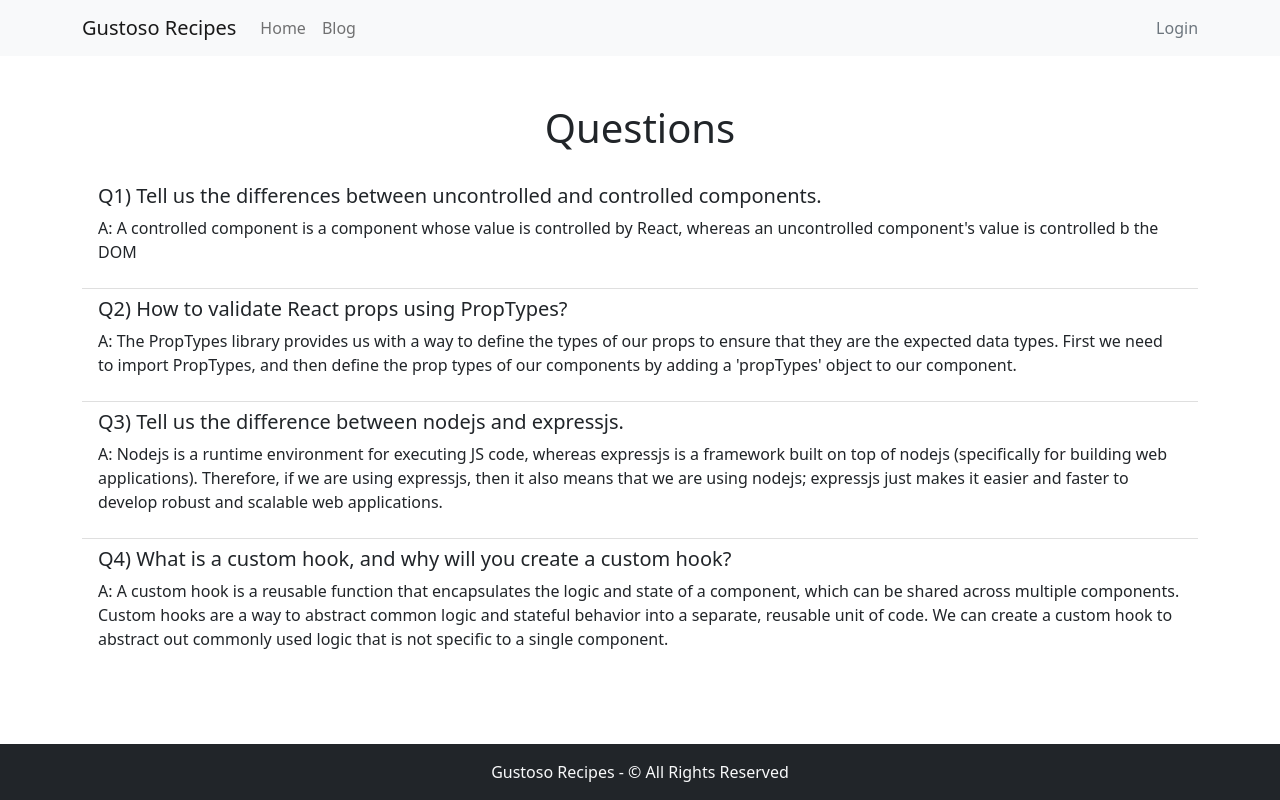
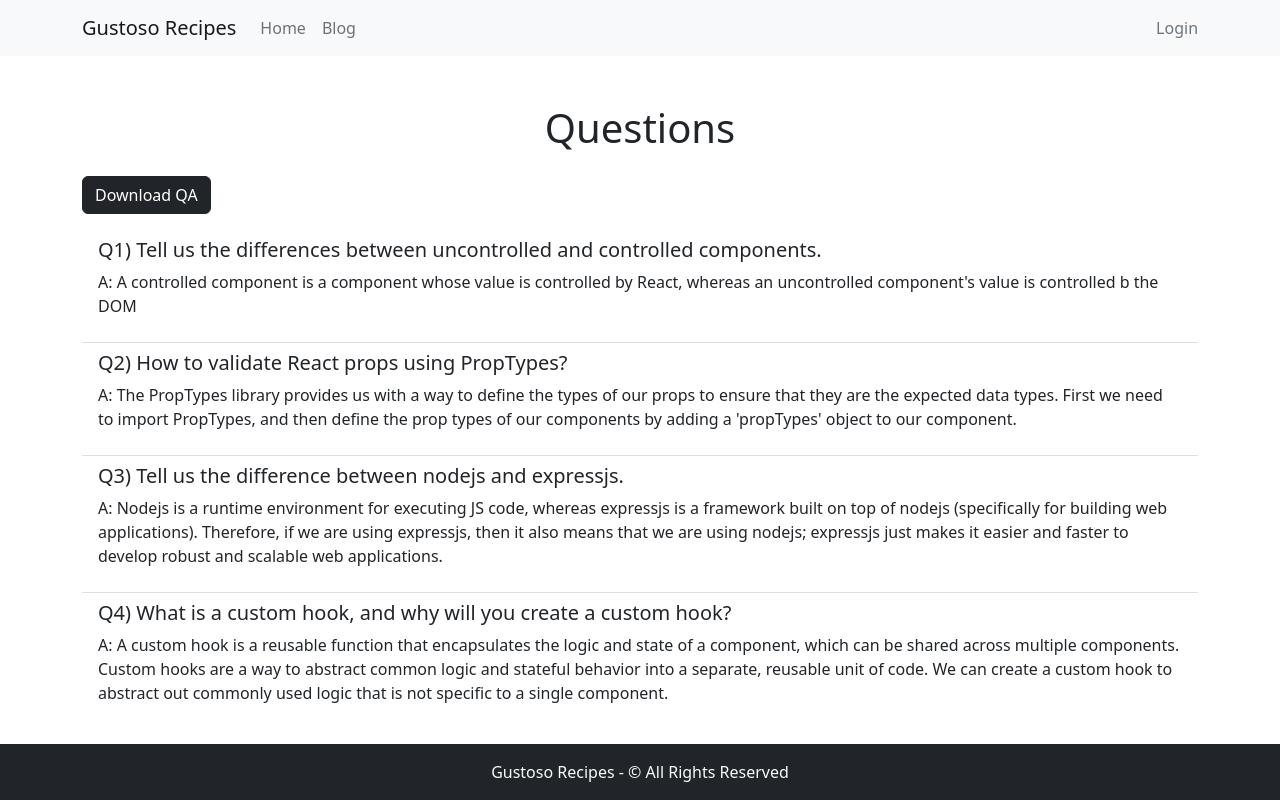
Before and after one commit to RionelxSlovesky/Gustoso-Recipes, a React (Vite) app in the folder gustoso-recipes-client/: page /blog in a window 1280 px wide. Built offline with nearby package versions, Linux system fonts and the light colour scheme; no server answers.

Commit message:
Implemented download QA
Now can download question answers from the blog page

```diff
--- a/gustoso-recipes-client/package.json
+++ b/gustoso-recipes-client/package.json
@@ -12,6 +12,7 @@
   "dependencies": {
     "bootstrap": "^5.2.3",
     "firebase": "^9.21.0",
+    "jspdf": "^2.5.1",
     "react": "^18.2.0",
     "react-bootstrap": "^2.7.4",
     "react-dom": "^18.2.0",
--- a/gustoso-recipes-client/src/components/Pages/Blog/Blog.jsx
+++ b/gustoso-recipes-client/src/components/Pages/Blog/Blog.jsx
@@ -1,12 +1,30 @@
 import React from 'react';
-import { Container } from 'react-bootstrap';
+import { Button, Container } from 'react-bootstrap';
 import ListGroup from 'react-bootstrap/ListGroup';
+import html2canvas from 'html2canvas'
+import jsPDF from 'jspdf'
 
 const Blog = () => {
+
+    const handleDownload = () => {
+        const capture = document.querySelector('.question-answers')
+        html2canvas(capture)
+        .then(canvas => {
+            const imgData = canvas.toDataURL('img/png')
+            const doc = new jsPDF('p', 'mm', 'a4')
+            const componenetWidth = doc.internal.pageSize.getWidth();
+            const componentHeight = doc.internal.pageSize.getHeight();
+            doc.addImage(imgData, 'PNG', 0, 0, componenetWidth, componentHeight);
+            doc.save('Blog.pdf')
+
+        })
+    }
+
     return (
         <Container>
             <h1 className='text-center mt-5 mb-4'>Questions</h1>
-            <ListGroup variant="flush">
+            <Button onClick={handleDownload} className='mb-3 btn-dark'>Download QA</Button>
+            <ListGroup variant="flush" className='question-answers'>
                 <ListGroup.Item>
                     <h5>Q1) Tell us the differences between uncontrolled and controlled components.</h5>
                     <p>A: A controlled component is a component whose value is controlled by React, whereas an uncontrolled component's value is controlled b the DOM</p>
```
Also changed, not shown: 1 other file (tests, documents, lock files or other folders).
